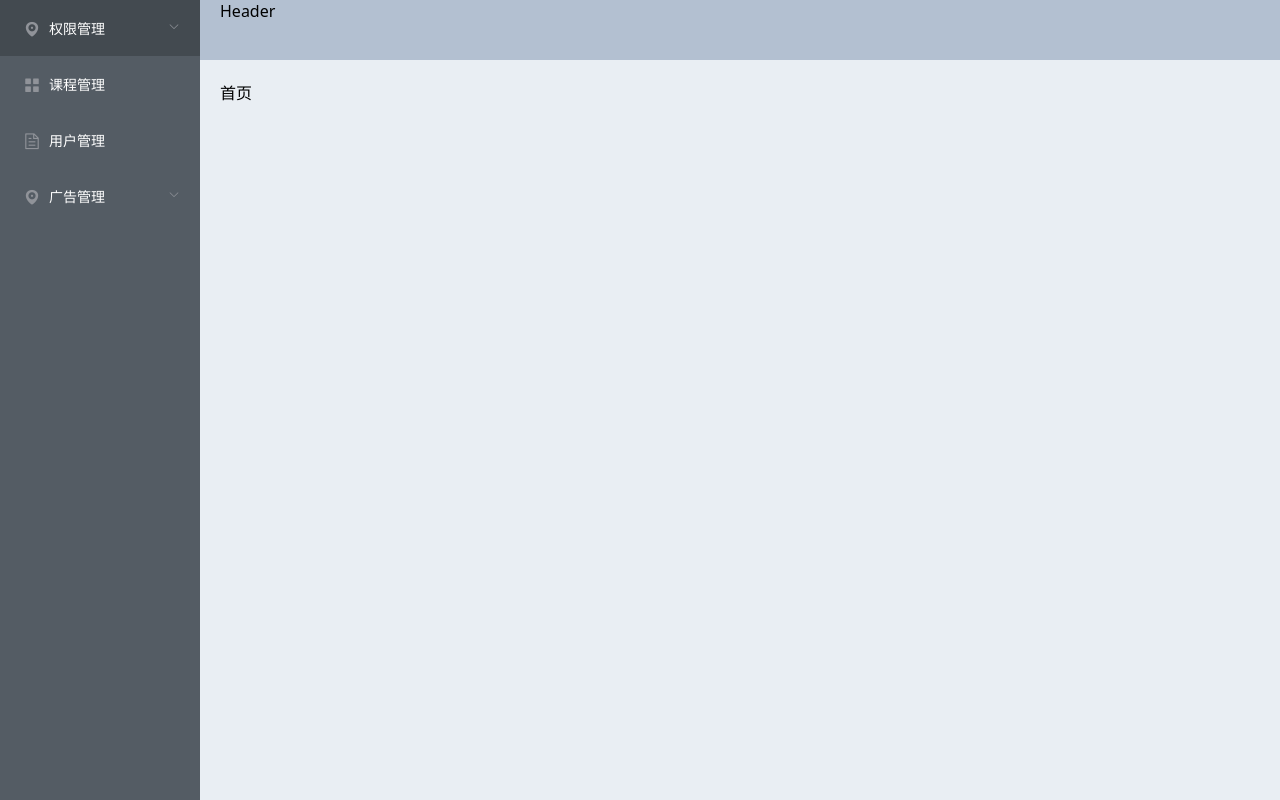
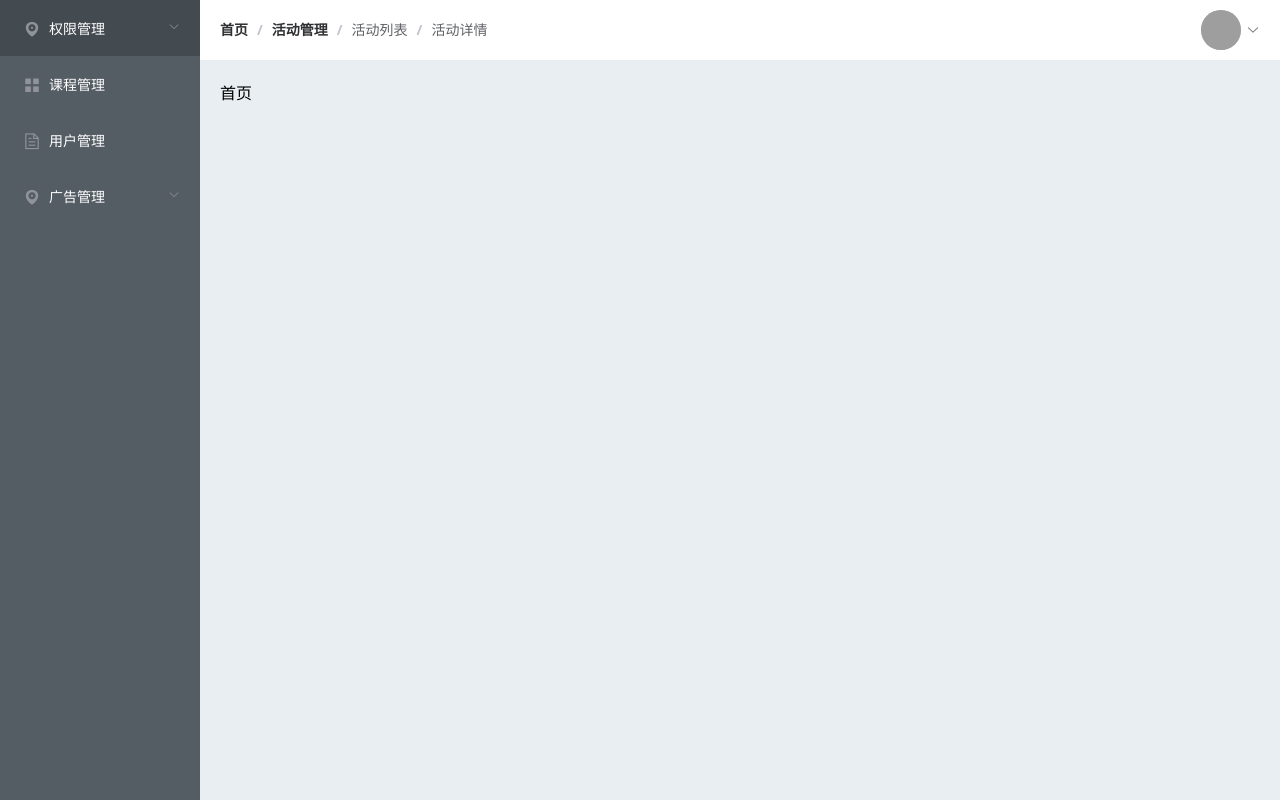
Before and after one commit to ComeonWw/edu-boss-fed, a Vue app: page /#/ in a window 1280 px wide. Built offline with nearby package versions, Linux system fonts and the light colour scheme; grey boxes are pictures that could not be loaded.

Commit message:
布局处理-头部(Element面包屑导航-下拉菜单)

```diff
--- /dev/null
+++ b/src/views/layout/components/AppHeader.vue
@@ -0,0 +1,43 @@
+<template>
+  <div class="app-header">
+    <el-breadcrumb separator="/">
+      <el-breadcrumb-item :to="{ path: '/' }">首页</el-breadcrumb-item>
+      <el-breadcrumb-item><a href="/">活动管理</a></el-breadcrumb-item>
+      <el-breadcrumb-item>活动列表</el-breadcrumb-item>
+      <el-breadcrumb-item>活动详情</el-breadcrumb-item>
+    </el-breadcrumb>
+    <el-dropdown>
+      <span class="el-dropdown-link">
+        <!-- Element的Avatar组件 -->
+        <el-avatar
+          :size="'40'"
+          src="https://cube.elemecdn.com/3/7c/3ea6beec64369c2642b92c6726f1epng.png"
+        ></el-avatar>
+        <i class="el-icon-arrow-down el-icon--right"></i>
+      </span>
+      <el-dropdown-menu slot="dropdown">
+        <el-dropdown-item>用户信息</el-dropdown-item>
+        <el-dropdown-item divided>推出</el-dropdown-item>
+      </el-dropdown-menu>
+    </el-dropdown>
+  </div>
+</template>
+
+<script>
+export default {
+  name: 'AppHeader'
+}
+</script>
+
+<style lang="scss" scoped>
+  .app-header {
+    height: 100%;
+    display: flex;
+    align-items: center;
+    justify-content: space-between;
+    .el-dropdown-link {
+      display: flex;
+      align-items: center;
+    }
+  }
+</style>
--- a/src/views/layout/index.vue
+++ b/src/views/layout/index.vue
@@ -5,7 +5,10 @@
       <app-aside></app-aside>
     </el-aside>
     <el-container>
-      <el-header>Header</el-header>
+      <el-header>
+        <!-- 引入app-header组件 -->
+        <app-header></app-header>
+      </el-header>
       <el-main>
         <!-- 设置子路由出口 -->
         <router-view></router-view>
@@ -16,10 +19,12 @@
 
 <script>
 import AppAside from './components/AppAside.vue'
+import AppHeader from './components/AppHeader.vue'
 export default {
   name: 'Layout',
   components: {
-    AppAside
+    AppAside,
+    AppHeader
   }
 }
 </script>
@@ -32,7 +37,7 @@ export default {
     background-color: #d3dce6;
   }
   .el-header {
-    background-color: #b3c0d1;
+    background-color: #fff;
   }
   .el-main {
     background-color: #e9eef3;
```
